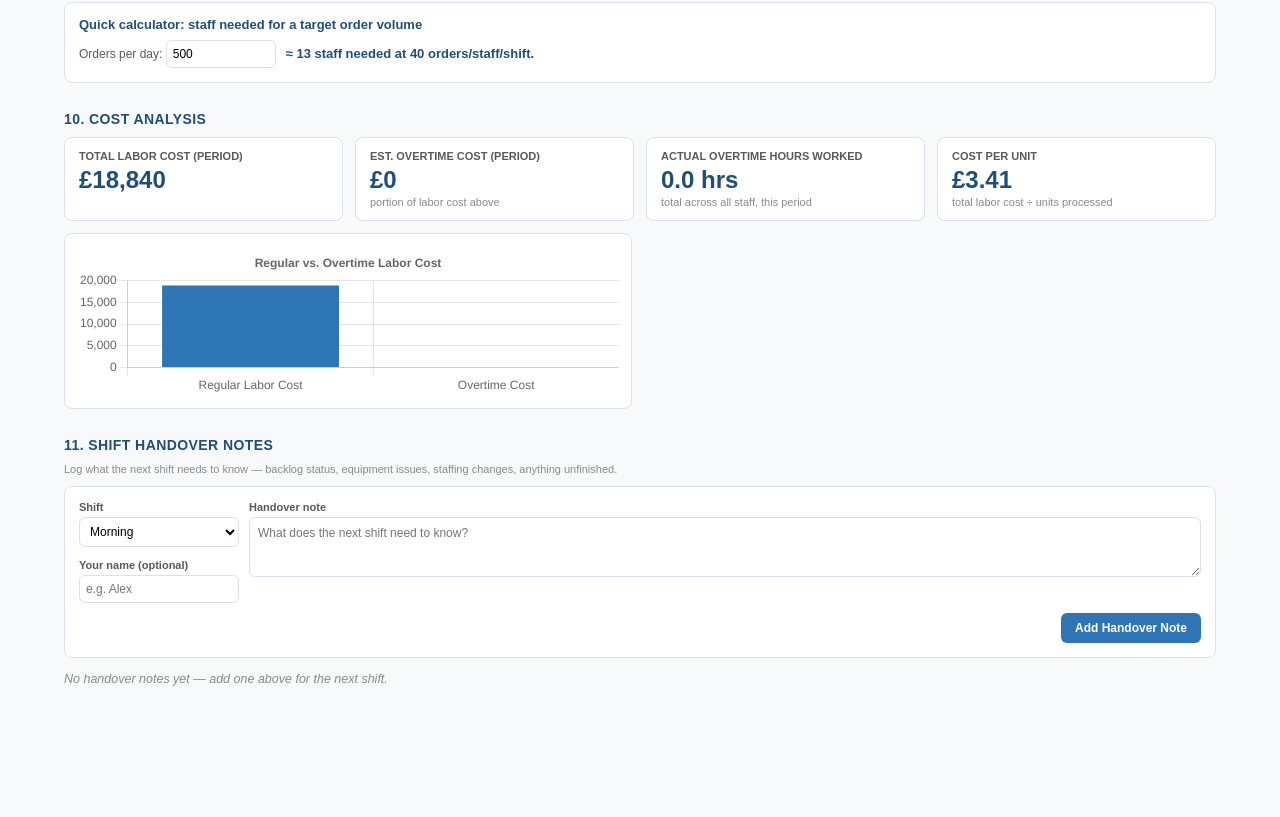
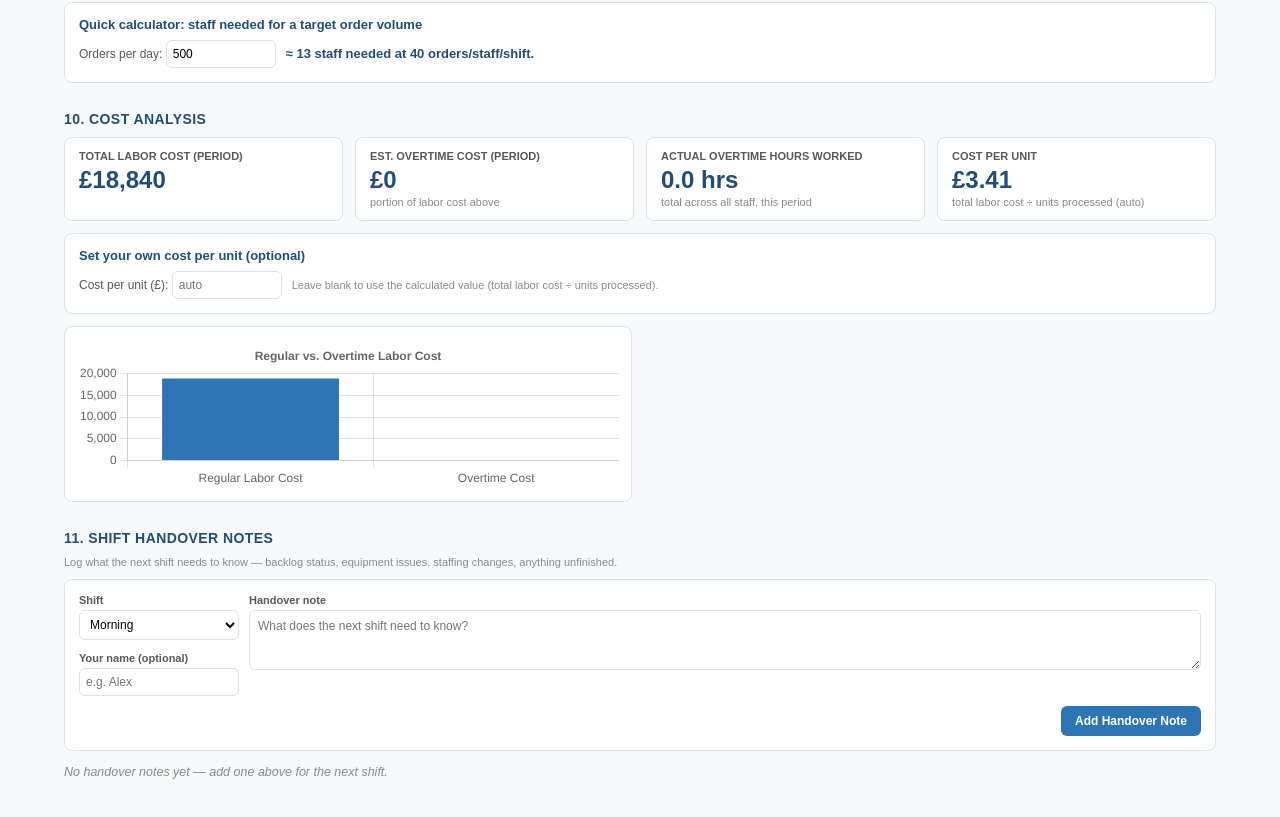
Before and after one commit to rpukitis35-tech/dockpulse-site, a website: page Warehouse_KPI_Analyzer.html in a window 1280 px wide. Shown: the part 2443-3260 px from the top of the page. Before the commit the page ends 3189 px from the top, so only its background shows below. Drawn offline with nearby package versions, Linux system fonts and the light colour scheme.

Commit message:
Update Warehouse_KPI_Analyzer.html

```diff
--- a/Warehouse_KPI_Analyzer.html
+++ b/Warehouse_KPI_Analyzer.html
@@ -212,6 +212,15 @@
 
   <div class="section-title">10. Cost Analysis</div>
   <div class="kpi-grid" id="costGrid"></div>
+  <div class="calc-box" style="margin-top:12px;">
+    <div class="calc-title">Set your own cost per unit (optional)</div>
+    <div style="display:flex;gap:10px;align-items:center;flex-wrap:wrap;">
+      <label style="font-size:12px;color:var(--gray);">Cost per unit (&pound;):
+        <input type="number" id="costPerUnitInput" style="width:110px;" step="0.01" min="0" placeholder="auto">
+      </label>
+      <span class="footnote" style="margin:0;">Leave blank to use the calculated value (total labor cost &divide; units processed).</span>
+    </div>
+  </div>
   <div class="charts" style="margin-top:12px;">
     <div class="chart-card"><canvas id="costCompareChart"></canvas></div>
   </div>
@@ -277,7 +286,7 @@ let importedFiles = []; // {name, rows, headers, kind, mapping}
 
 /* ============================== ASSUMPTIONS (cost & capacity) ============================== */
 const ASSUMPTIONS_KEY = 'warehouseKpiAssumptions_v1';
-function defaultAssumptions() { return { wage: 15, shiftHours: 8, otMult: 1.5, otHours: 2, capacity: 40 }; }
+function defaultAssumptions() { return { wage: 15, shiftHours: 8, otMult: 1.5, otHours: 2, capacity: 40, costPerUnit: 0 }; }
 function loadAssumptions() {
   const raw = localStorage.getItem(ASSUMPTIONS_KEY);
   if (raw) { try { return Object.assign(defaultAssumptions(), JSON.parse(raw)); } catch (e) {} }
@@ -859,13 +868,16 @@ function renderCost() {
     totalOvertimeHours += staff * overtimeHours;
   });
 
-  const costPerUnit = totalProcessed > 0 ? totalLabor / totalProcessed : 0;
+  const calculatedCostPerUnit = totalProcessed > 0 ? totalLabor / totalProcessed : 0;
+  const overrideCostPerUnit = Number(assumptions.costPerUnit) || 0;
+  const usingOverride = overrideCostPerUnit > 0;
+  const costPerUnit = usingOverride ? overrideCostPerUnit : calculatedCostPerUnit;
 
   document.getElementById('costGrid').innerHTML = [
     kpiCard('Total Labor Cost (period)', '£' + fmt(totalLabor)),
     kpiCard('Est. Overtime Cost (period)', '£' + fmt(totalOvertimeCost), 'portion of labor cost above'),
     kpiCard('Actual Overtime Hours Worked', fmt(totalOvertimeHours, 1) + ' hrs', 'total across all staff, this period'),
-    kpiCard('Cost per Unit', '£' + fmt(costPerUnit, 2), 'total labor cost ÷ units processed'),
+    kpiCard('Cost per Unit', '£' + fmt(costPerUnit, 2), usingOverride ? 'your entered value' : 'total labor cost ÷ units processed (auto)'),
   ].join('');
 
   const ctx = document.getElementById('costCompareChart');
@@ -883,6 +895,7 @@ function bindAssumptionInputs() {
   document.getElementById('asmOtMult').value = assumptions.otMult;
   document.getElementById('asmOtHours').value = assumptions.otHours;
   document.getElementById('asmCapacity').value = assumptions.capacity;
+  document.getElementById('costPerUnitInput').value = assumptions.costPerUnit ? assumptions.costPerUnit : '';
 
   const bind = (id, key) => document.getElementById(id).addEventListener('input', e => {
     assumptions[key] = Number(e.target.value) || 0;
@@ -894,6 +907,7 @@ function bindAssumptionInputs() {
   bind('asmOtMult', 'otMult');
   bind('asmOtHours', 'otHours');
   bind('asmCapacity', 'capacity');
+  bind('costPerUnitInput', 'costPerUnit');
 
   document.getElementById('calcOrders').addEventListener('input', updateCalc);
 }
```
